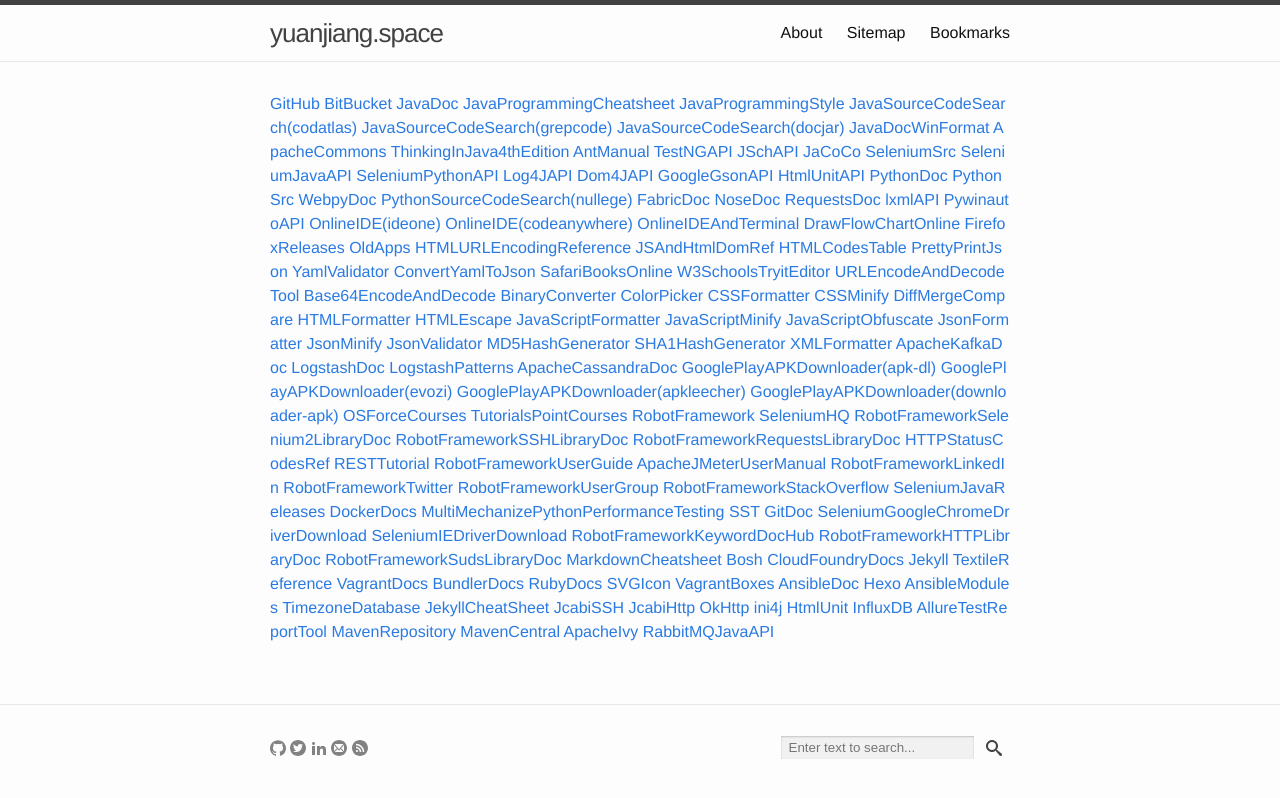
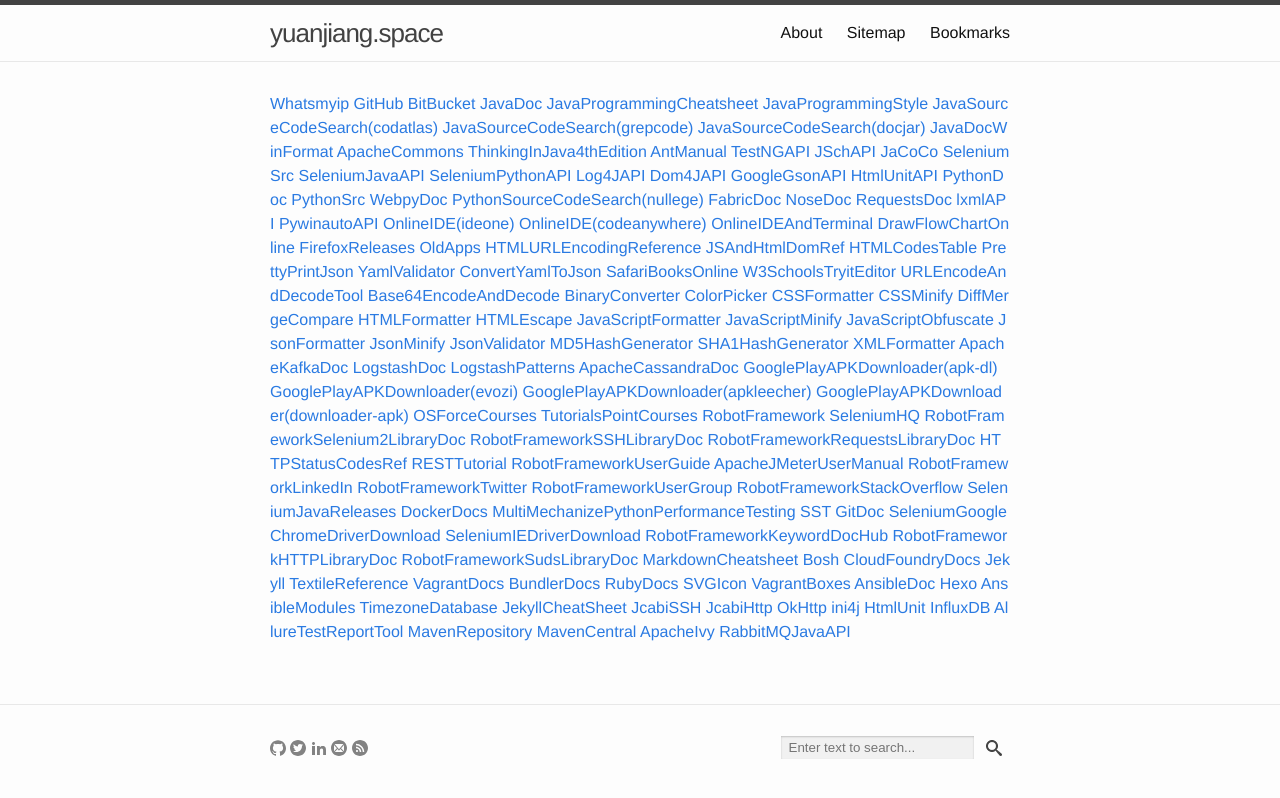
Before and after one commit to yuan-jiang/yuan-jiang.github.io, a Jekyll site: the page built from bookmarks.md, in a window 1280 px wide. Shown: the top 798 px of the page. Built offline with Jekyll 4.4.1, drawn with Linux system fonts in a browser that asks for light colours.

Commit message:
Update bookmarks.yml

```diff
--- a/_data/bookmarks.yml
+++ b/_data/bookmarks.yml
@@ -1,3 +1,5 @@
+- description: Whatsmyip
+  link: http://www.whatsmyip.org/
 - description: GitHub
   link: https://github.com
 - description: BitBucket
```
